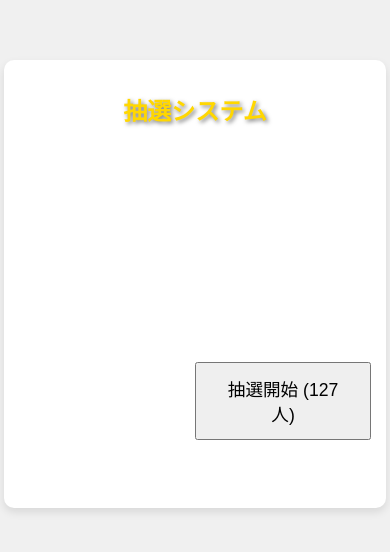
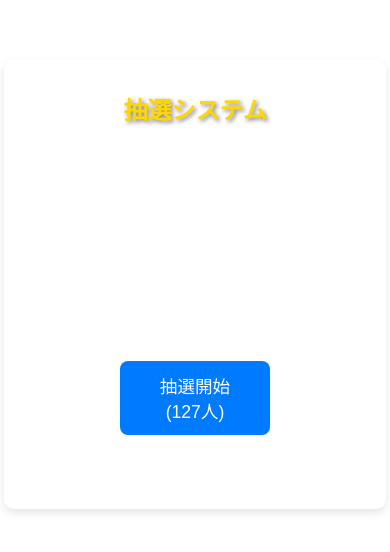
Before and after one commit to njk-hirota/.github.io, a plain HTML site: page index.html in a window 390 px wide. Shown: the part 138-690 px from the top of the page. Drawn offline with Linux system fonts and the light colour scheme.

Commit message:
Update style.css

```diff
--- a/style.css
+++ b/style.css
@@ -5,8 +5,17 @@ body {
     align-items: center;
     min-height: 100vh;
     margin: 0;
-    background-color: #f0f0f0;
-    overflow: hidden;
+    /* background-color: #f0f0f0; */ /* 背景画像を置く場合はコメントアウトまたは削除 */
+    overflow: hidden; /* スクロールバーが出ないように */
+
+    /* 背景画像を設定する場合の例 */
+    /* background-image: url('images/your_background_image.jpg'); */
+    /* background-size: cover; */
+    /* background-position: center center; */
+    /* background-repeat: no-repeat; */
+    /* background-attachment: fixed; */
+    /* background-color: rgba(0, 0, 0, 0.3); */ /* 画像の上に半透明のオーバーレイをかける場合 */
+    /* background-blend-mode: overlay; */
 }
 
 .container {
@@ -15,14 +24,14 @@ body {
     border-radius: 10px;
     box-shadow: 0 4px 8px rgba(0, 0, 0, 0.1);
     text-align: center;
-    width: 90%;
-    max-width: 600px;
+    width: 90%; /* デスクトップでも相対幅を使用 */
+    max-width: 600px; /* 最大幅を設定 */
 }
 
 h1 {
     color: gold;
     margin-bottom: 30px;
-    font-size: 3.0em;
+    font-size: 3.0em; /* デスクトップ向け基本サイズ */
     font-weight: bold;
     text-shadow: 2px 2px 4px rgba(0,0,0,0.5);
 
@@ -30,6 +39,7 @@ h1 {
     opacity: 0;
     transition: transform 0.8s cubic-bezier(0.68, -0.55, 0.265, 1.55), opacity 0.8s ease-in;
     transform-origin: center center;
+    will-change: transform, opacity; /* パフォーマンス改善 */
 }
 
 .display-area {
@@ -44,24 +54,24 @@ h1 {
 }
 
 #selectedImage {
-    max-width: 250px;
-    max-height: 250px;
+    max-width: 250px; /* デスクトップ向け基本サイズ */
+    max-height: 250px; /* デスクトップ向け基本サイズ */
     object-fit: contain;
     border-radius: 8px;
     box-shadow: 0 2px 4px rgba(0, 0, 0, 0.1);
 
-    /* ★★★ ここを調整 ★★★ */
-    margin-top: 40px; /* 上からの余白を追加（調整してください） */
-    margin-bottom: 0px; /* 画像の下にスペースを追加（名前との間隔） */
+    margin-top: 40px; /* 上からの余白 */
+    margin-bottom: 0px; /* 名前との間隔 */
 
     transform: scale(0);
     opacity: 0;
     transition: transform 1.0s ease-out, opacity 1.0s ease-in;
     transform-origin: center center;
+    will-change: transform, opacity; /* パフォーマンス改善 */
 }
 
 #selectedName {
-    font-size: 3.5em;
+    font-size: 3.5em; /* デスクトップ向け基本サイズ */
     font-weight: bold;
     color: #FF0000;
     margin-top: 0;
@@ -70,36 +80,38 @@ h1 {
     transition: opacity 1.5s ease-in-out;
     position: relative;
     z-index: 1;
+    will-change: opacity; /* パフォーマンス改善 */
 }
 
 /* hidden クラスが適用されている要素は非表示にする */
 .hidden {
-    opacity: 0 !important; /* もし問題なければ !important は残してもOK */
-    pointer-events: none;
+    opacity: 0 !important;
+    pointer-events: none; /* クリックイベントを無効化 */
 }
 
 /* buttons セクションのスタイル */
 .buttons {
-    /* 現在は特にスタイルがないので、ここに追加します */
-    text-align: right; /* 右寄せにする場合 */
-    margin-top: 30px; /* 必要であれば上部に余白を追加 */
+    display: flex; /* ボタンを横並びにする */
+    justify-content: center; /* ボタンを中央に配置 */
+    gap: 20px; /* ボタン間のスペースを確保 */
+    margin-top: 30px; /* 上部に余白を追加 */
 }
 
-* text-align: right;
 /* ボタンのスタイル */
-button {
+.buttons button {
     background-color: #007bff;
     color: white;
     border: none;
-    padding: 12px 25px;
-    font-size: 1.1em;
-    border-radius: 5px;
+    padding: 15px 30px; /* モバイルでも押しやすいようにパディングを確保 */
+    font-size: 1.1em; /* 基本のフォントサイズ */
+    border-radius: 8px; /* 角を丸くする */
     cursor: pointer;
     transition: background-color 0.3s ease;
-    margin: 0 10px;
+    min-width: 150px; /* ボタンの最低幅を確保 */
+    touch-action: manipulation; /* タッチデバイスでの反応性向上 */
 }
 
-button:hover {
+.buttons button:hover {
     background-color: #0056b3;
 }
 
@@ -116,30 +128,30 @@ button:hover {
 /* ========================================= */
 @media (max-width: 768px) {
     .container {
-        padding: 15px;
-        width: 98%;
-        max-width: none;
-        box-sizing: border-box;
+        padding: 15px; /* パディングをさらに小さくする */
+        width: 98%; /* 画面幅により近づける */
+        max-width: none; /* 最大幅の制限をなくす */
+        box-sizing: border-box; /* paddingをwidthに含める */
     }
 
     h1 {
-        font-size: 1.8em;
+        font-size: 1.8em; /* タイトルを小さくする */
         margin-bottom: 15px;
     }
 
     .display-area {
-        height: 200px;
+        height: 200px; /* 表示エリアの高さをさらに調整 */
         margin-bottom: 15px;
     }
 
     #selectedImage {
-        max-width: 150px;
+        max-width: 150px; /* 画像サイズを小さくする */
         max-height: 150px;
         margin-top: 15px;
     }
 
     #selectedName {
-        font-size: 2.0em;
+        font-size: 2.0em; /* 名前を小さくする */
     }
 
     .buttons {
@@ -152,8 +164,8 @@ button:hover {
     .buttons button {
         padding: 12px 20px; /* ボタンのパディングを調整 */
         font-size: 1.1em; /* ボタンのフォントサイズを調整 */
-        width: 50%; /* ★変更: 親要素の幅の半分に設定 */
-        /* max-width: 100%; ← この行は不要になりますが、念のため残すことも可能 */
+        width: 20%; /* 親要素の幅の20%に設定 */
+        max-width: 100%; /* 親より広くならないように */
         margin: 0; /* flex-direction: column; と gap を使うので margin は不要 */
     }
 }
@@ -172,4 +184,9 @@ button:hover {
     #selectedName {
         font-size: 1.8em;
     }
+
+    .buttons button {
+        width: 25%; /* こちらも親要素の幅の25%程度に（さらに小さい画面なので少し大きく） */
+        /* または、こちらでも20%を維持するか、固定px値にするか、調整してください */
+    }
 }
```
